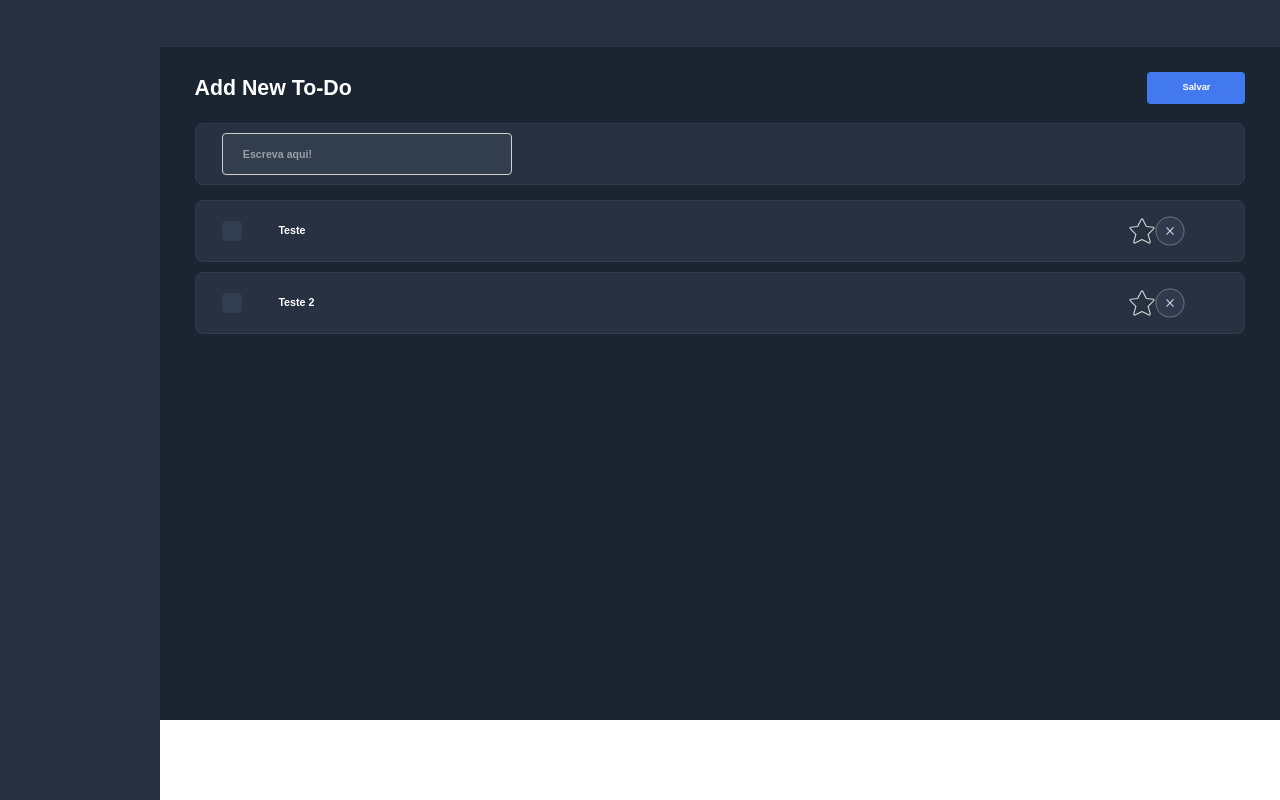
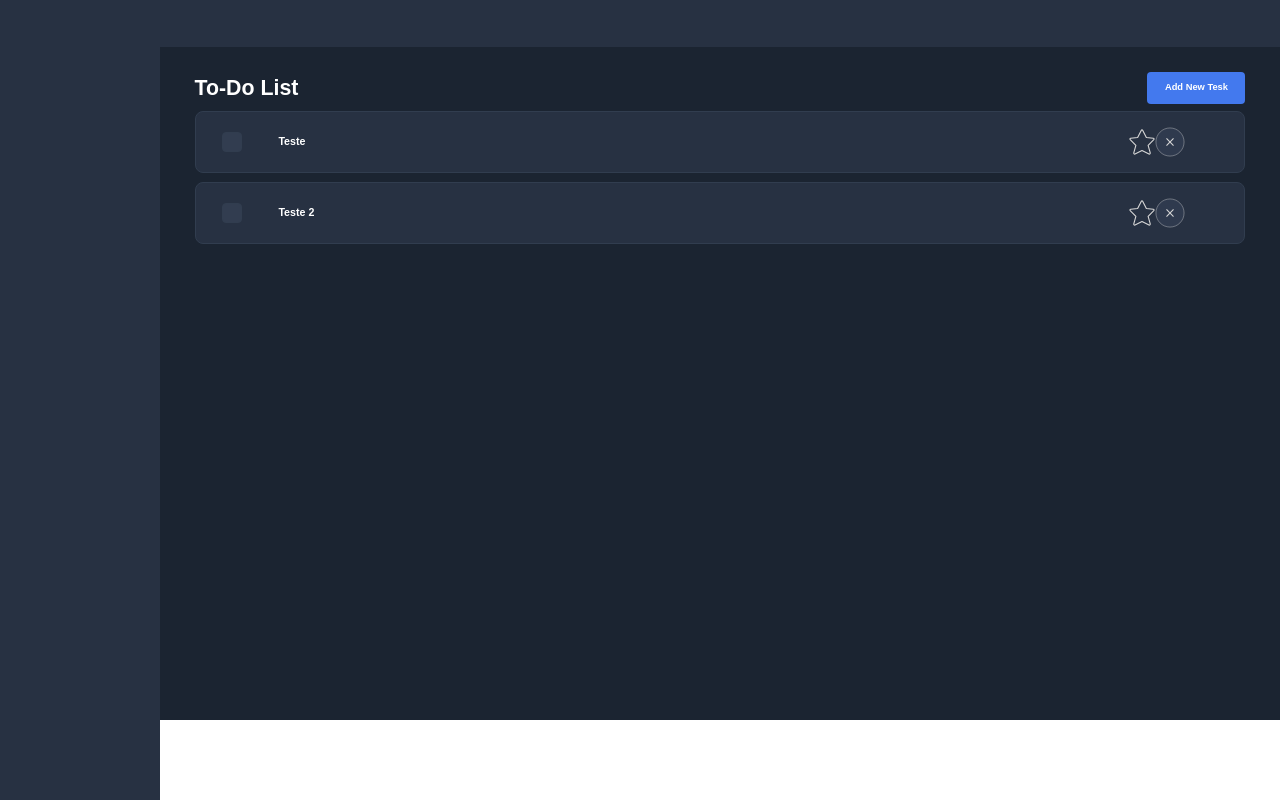
Before and after one commit to DevPeress/DashStack, a Next.js app: page /to-do in a window 1280 px wide. Built offline with nearby package versions, Linux system fonts and the light colour scheme.

Commit message:
Adição na página to-do opção de ver e de criar uma nova task

```diff
--- a/src/app/to-do/page.tsx
+++ b/src/app/to-do/page.tsx
@@ -14,11 +14,12 @@ interface Lista {
 }
 
 export default function Home() {
-  const [texto,setTexto] = useState("")
+  const [texto,setTexto] = useState<string>("")
   const [lista,setLista] = useState<Lista[]>([
     { verify: false, fav: false, texto: "Teste" },
     { verify: false, fav: false, texto: "Teste 2" },
   ])
+  const [acao,setAcao] = useState<boolean>(false)
 
   const alterarFav = (index: number) => {
     setLista((prevDados) =>
@@ -41,11 +42,19 @@ export default function Home() {
   };
 
   const salvar = () => {
+    if (acao) {
+      if (texto.length < 1) {
+        return
+      }
       setLista((prevDados) => [
         ...prevDados,
         { verify:false, fav: false, texto: texto }
       ])
       setTexto("")
+      setAcao(false)
+    } else {
+      setAcao(true)
+    }
   }
 
   return (
@@ -54,12 +63,24 @@ export default function Home() {
       <SideBar />
 
       <Pagina>
+        {acao ?
+          <>
           <h1 className="absolute left-[2.7vw] top-[2vw] font-bold text-[1.667vw] text-[#FFFFFF]">Add New To-Do</h1>
             <button className="absolute right-[2.7vw] top-[2vw] w-[7.656vw] h-[2.5vw] bg-[#4379EE] font-bold text-[0.729vw] text-[#FFFFFF] rounded-[0.313vw] hover:scale-115" onClick={salvar}>Salvar</button>
             <div className="flex absolute top-[6vw] w-[82vw] h-[4.844vw] bg-[#273142] border-[0.063vw] border-[#313D4F] rounded-[0.625vw] items-center justify-center">
               <input className="absolute w-[22.656vw] h-[2.083vw] p-5 left-[2vw] bg-[#323D4E] border-[0.031vw] border-[#CFCFCF] text-[0.833vw] text-[#FFFFFF] font-semibold rounded-[0.313vw] outline-0" value={texto} onChange={(e) => setTexto(e.target.value)} type="text" placeholder="Escreva aqui!" />
             </div>
-        <div className="flex absolute top-[12vw] w-[82vw] max-h-[33vw] h-auto items-center justify-center overflow-x-hidden overflow-y-auto flex-wrap">
+          </>
+
+          :
+
+          <>
+            <h1 className="absolute left-[2.7vw] top-[2vw] font-bold text-[1.667vw] text-[#FFFFFF]">To-Do List</h1>
+            <button className="absolute right-[2.7vw] top-[2vw] w-[7.656vw] h-[2.5vw] bg-[#4379EE] font-bold text-[0.729vw] text-[#FFFFFF] rounded-[0.313vw] hover:scale-115" onClick={salvar}>Add New Tesk</button>
+          </>
+        }
+
+        <div className="flex absolute w-[82vw] max-h-[33vw] h-auto items-center justify-center overflow-x-hidden overflow-y-auto flex-wrap" style={{ top: acao ? "12vw" : "5vw"}}>
           {lista.map((item, index) => {
             const verify = item.verify
 
```
Lines whose indentation alone changed are shown as unchanged.
